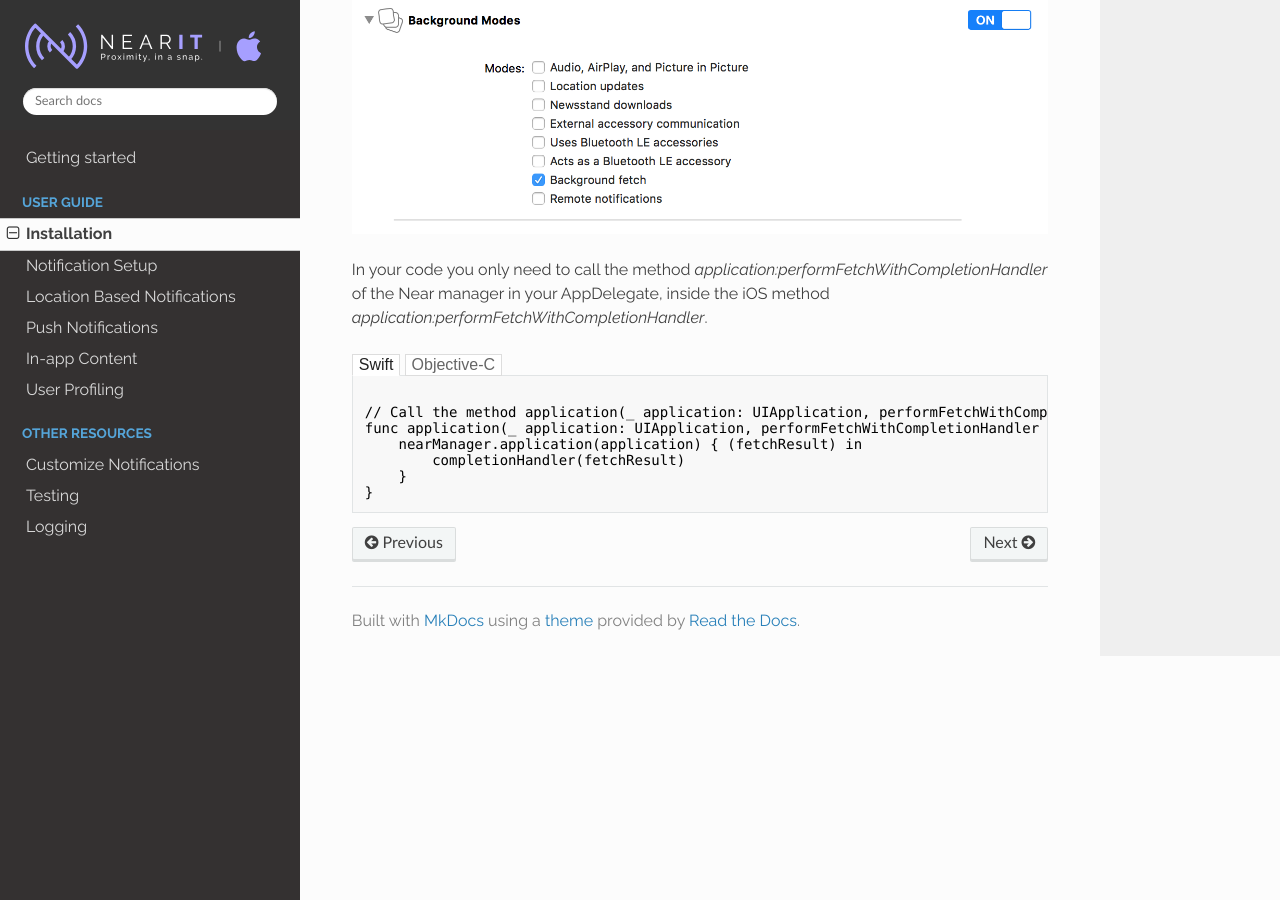
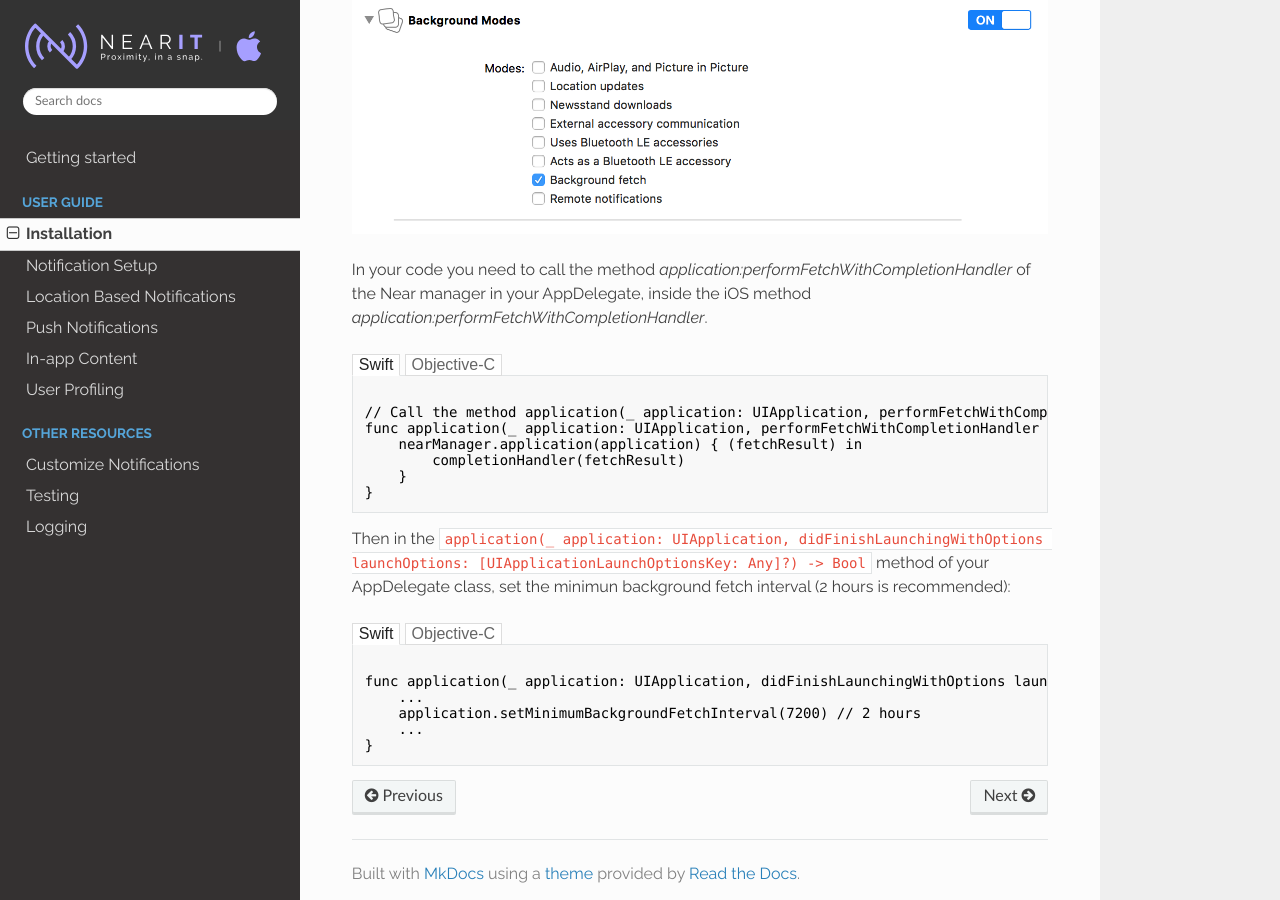
Before and after one commit to nearit/iOS-SDK, an MkDocs documentation site: the page built from docs/installation.md, in a window 1280 px wide and 900 px high, scrolled down 1087 px. Built offline with MkDocs 1.6.1, drawn with Linux system fonts in a browser that asks for light colours; nearby versions of some CDN libraries; old or Windows-style settings are respelled for this version of MkDocs.

Commit message:
Docs update for opt-out and background fetch

```diff
--- a/docs/installation.md
+++ b/docs/installation.md
@@ -44,7 +44,7 @@ First thing to do is to enable the feature **background fetch** in the capabilit
 
 ![capabilities](images/backgroundfetch_capabilities.png "")
 
-In your code you only need to call the method *application:performFetchWithCompletionHandler* of the Near manager in your AppDelegate, inside the iOS method *application:performFetchWithCompletionHandler*.
+In your code you need to call the method *application:performFetchWithCompletionHandler* of the Near manager in your AppDelegate, inside the iOS method *application:performFetchWithCompletionHandler*.
 
 <div class="code-swift">
 // Call the method application(_ application: UIApplication, performFetchWithCompletionHandler completionHandler: @escaping (UIBackgroundFetchResult) -> Void) on the Near manager instance
@@ -61,3 +61,20 @@ func application(_ application: UIApplication, performFetchWithCompletionHandler
     }];
 }
 </div>
+
+Then in the `application(_ application: UIApplication, didFinishLaunchingWithOptions launchOptions: [UIApplicationLaunchOptionsKey: Any]?) -> Bool` method of your AppDelegate class, set the minimun background fetch interval (2 hours is recommended):
+
+<div class="code-swift">
+func application(_ application: UIApplication, didFinishLaunchingWithOptions launchOptions: [UIApplicationLaunchOptionsKey: Any]?) -> Bool {
+    ...
+    application.setMinimumBackgroundFetchInterval(7200) // 2 hours
+    ...
+}
+</div>
+<div class="code-objc">
+- (BOOL)application:(UIApplication *)application didFinishLaunchingWithOptions:(NSDictionary *)launchOptions {
+    ...
+    [application setMinimumBackgroundFetchInterval:7200]; // 2 hours
+    ...
+}
+</div>
```
Also changed, not shown: docs/user-profiling.md (+3 -3 lines).
